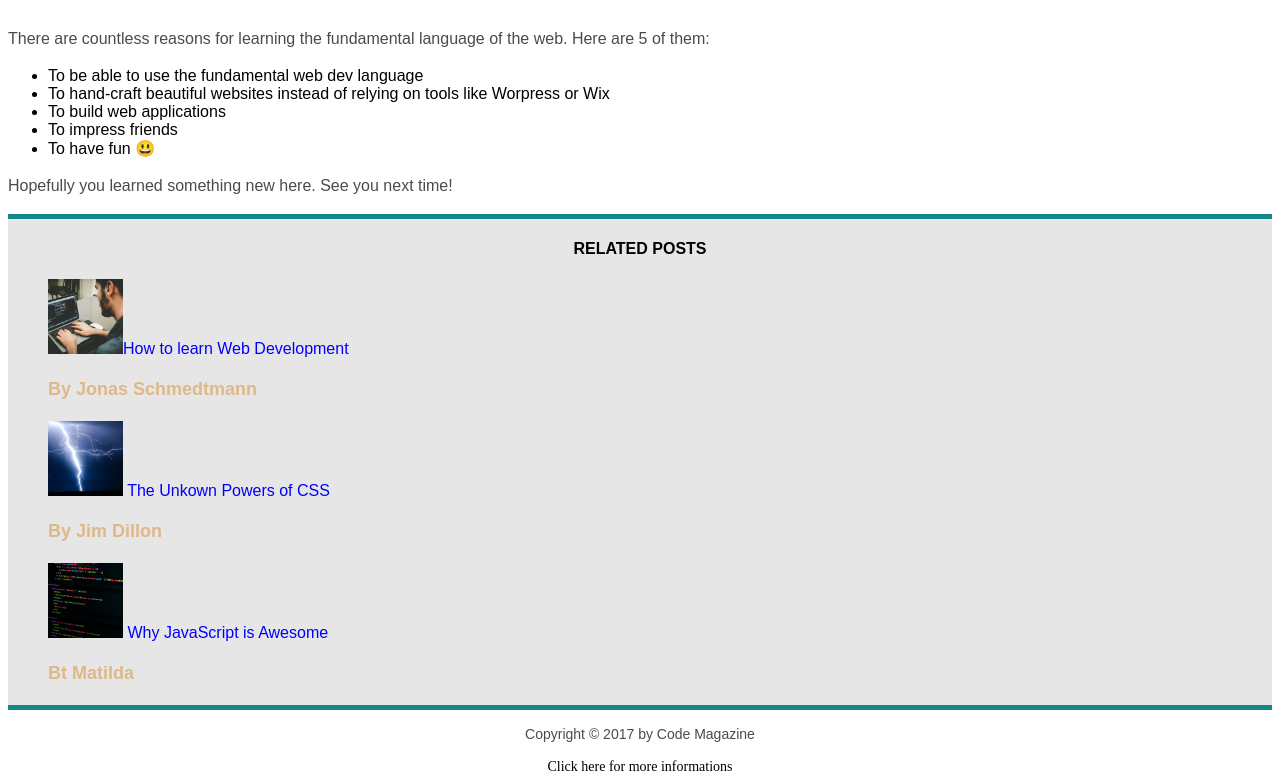
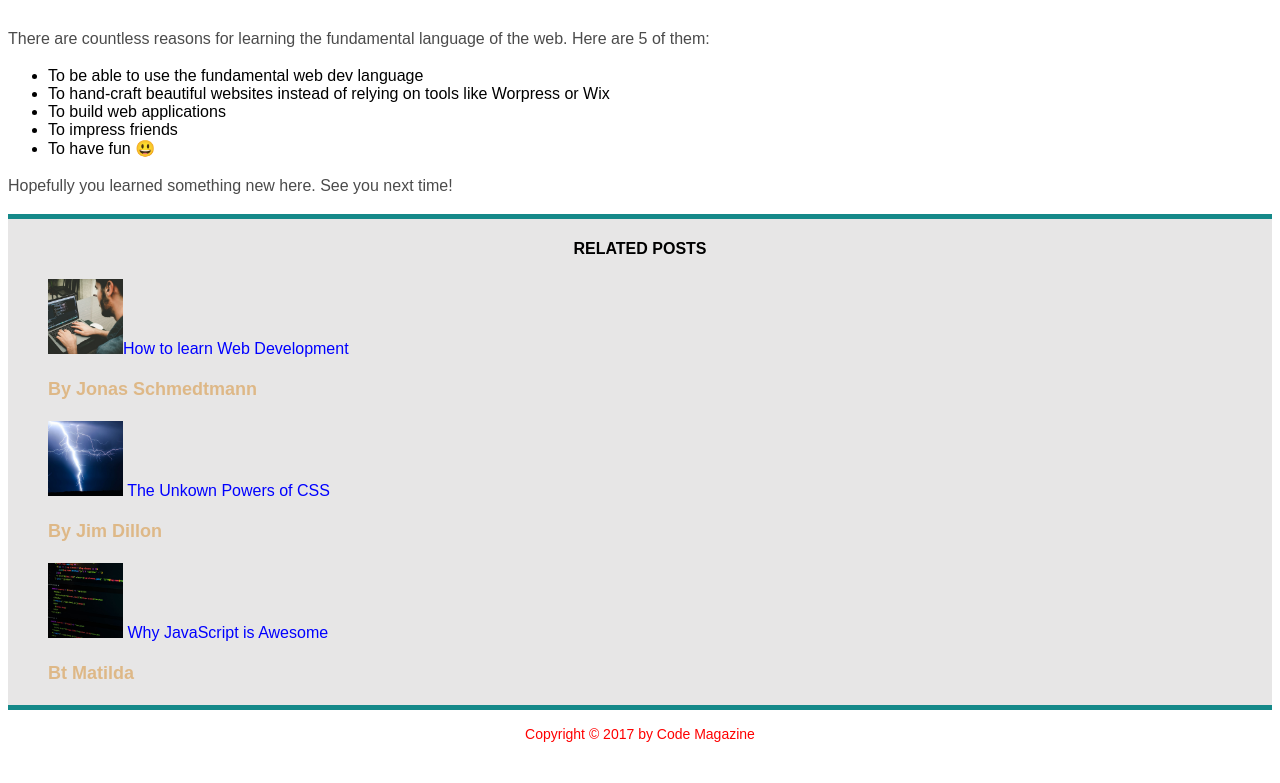
Before and after one commit to abdel-bakadiri/reeponsive-design, a plain HTML site: page 02-HTML-Fundamentals/index.html in a window 1280 px wide. Shown: the part 1385-2168 px from the top of the page. After the commit the page ends 2144 px from the top, so only its background shows below. Drawn offline with Linux system fonts and the light colour scheme.

Commit message:
conflicts and priority in CSS

```diff
--- a/02-HTML-Fundamentals/index.html
+++ b/02-HTML-Fundamentals/index.html
@@ -103,6 +103,6 @@
       </li>
     </ul>
     </aside>
-    <footer id="footer"><p>Copyright &copy; 2017 by Code Magazine</p> <a>Click here for more informations</a></footer>
+    <footer id="footer"><p id="copyright"class="copyright text">Copyright &copy; 2017 by Code Magazine</p></footer>
   </body>
 </html>
--- a/02-HTML-Fundamentals/style.css
+++ b/02-HTML-Fundamentals/style.css
@@ -80,3 +80,18 @@ a:hover {
 a:active {
   background-color: antiquewhite;
 }
+a {
+  color: red;
+}
+#copyright {
+  color: #ff0000;
+}
+.copyright {
+  color: #008000;
+}
+.text {
+  color: #0000ff;
+}
+footer p {
+  color: #ffff00;
+}
```
